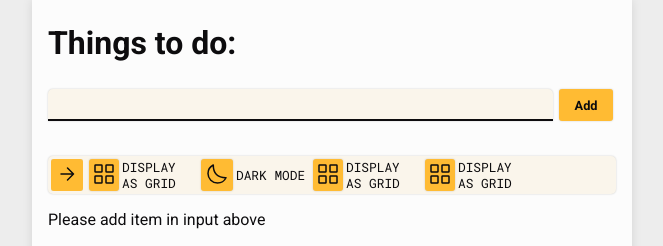
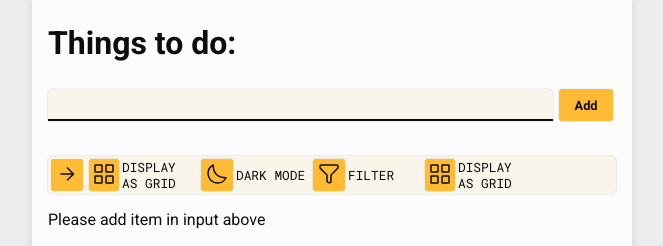
Before and after one commit to artursem/todo-typescript, a React (Create React App) app: page / in a window 1280 px wide. Both pictures are taken after a click on the button "MENU". Shown: the top 246 px of the page, without its empty margins (308-971 px from the left). Built offline with nearby package versions, Linux system fonts and the light colour scheme.

Commit message:
fix structure

```diff
--- a/src/App.tsx
+++ b/src/App.tsx
@@ -1,5 +1,5 @@
-import TodoInput from './components/TodoInput';
-import TodoList from './components/TodoList';
+import TodoInput from './components/Todo/TodoInput';
+import TodoList from './components/Todo/TodoList';
 import TodoContextProvider from './store/todo-context';
 import UIContextProvider from './store/UI-context';
 import Layout from './components/UI/Layout';
--- a/src/components/TodoInput.tsx
+++ b/src/components/Todo/TodoInput.tsx
@@ -1,6 +1,6 @@
 import { FC, FormEvent, useRef, useContext } from 'react';
-import { TodoContext } from '../store/todo-context';
-import Button from './UI/Button';
+import { TodoContext } from '../../store/todo-context';
+import Button from '../UI/Button';
 import classes from './TodoInput.module.css';
 
 const isValid = (text: string) => {
--- a/src/components/TodoList.tsx
+++ b/src/components/Todo/TodoList.tsx
@@ -1,6 +1,6 @@
 import { FC, Fragment, useContext } from 'react';
-import { TodoContext } from '../store/todo-context';
-import { UIContext } from '../store/UI-context';
+import { TodoContext } from '../../store/todo-context';
+import { UIContext } from '../../store/UI-context';
 import TodoItem from './TodoItem';
 import classes from './TodoList.module.css';
 
--- a/src/components/UI/MenuBar.tsx
+++ b/src/components/UI/MenuBar.tsx
@@ -8,6 +8,7 @@ import MenuButton from './MenuButton';
 import classes from './MenuBar.module.css';
 import IconSun from './icons/IconSun';
 import IconMoon from './icons/IconMoon';
+import IconFilter from './icons/IconFilter';
 
 const MenuBar = () => {
 	const UICtx = useContext(UIContext);
@@ -59,9 +60,9 @@ const MenuBar = () => {
 						</li>
 						<li className={classes.menuText}>
 							<Button onClick={toggleGrid}>
-								{isGridDisplay ? <IconList /> : <IconGrid />}
+								<IconFilter />
 							</Button>
-							display as {isGridDisplay ? 'list' : 'grid'}
+							Filter
 						</li>
 						<li className={classes.menuText}>
 							<Button onClick={toggleGrid}>
--- /dev/null
+++ b/src/components/UI/icons/IconFilter.tsx
@@ -0,0 +1,21 @@
+const iconFilter = () => {
+	return (
+		<svg
+			width='24'
+			height='24'
+			strokeWidth='1.5'
+			viewBox='0 0 24 24'
+			fill='none'
+			xmlns='http://www.w3.org/2000/svg'
+		>
+			<path
+				d='M3.99961 3H19.9997C20.552 3 20.9997 3.44764 20.9997 3.99987L20.9999 5.58569C21 5.85097 20.8946 6.10538 20.707 6.29295L14.2925 12.7071C14.105 12.8946 13.9996 13.149 13.9996 13.4142L13.9996 19.7192C13.9996 20.3698 13.3882 20.8472 12.7571 20.6894L10.7571 20.1894C10.3119 20.0781 9.99961 19.6781 9.99961 19.2192L9.99961 13.4142C9.99961 13.149 9.89425 12.8946 9.70672 12.7071L3.2925 6.29289C3.10496 6.10536 2.99961 5.851 2.99961 5.58579V4C2.99961 3.44772 3.44732 3 3.99961 3Z'
+				stroke='currentColor'
+				stroke-linecap='round'
+				stroke-linejoin='round'
+			/>
+		</svg>
+	);
+};
+
+export default iconFilter;
```
Also changed, not shown: src/components/Todo/TodoItem.tsx (renamed from src/components/TodoItem.tsx, +6 -6 lines), src/components/UI/FilterButton.tsx (added, +13 -0 lines), src/components/Todo/TodoInput.module.css (renamed from src/components/TodoInput.module.css), src/components/Todo/TodoItem.module.css (renamed from src/components/TodoItem.module.css), src/components/Todo/TodoList.module.css (renamed from src/components/TodoList.module.css), 1 other file (tests, documents, lock files or other folders).
